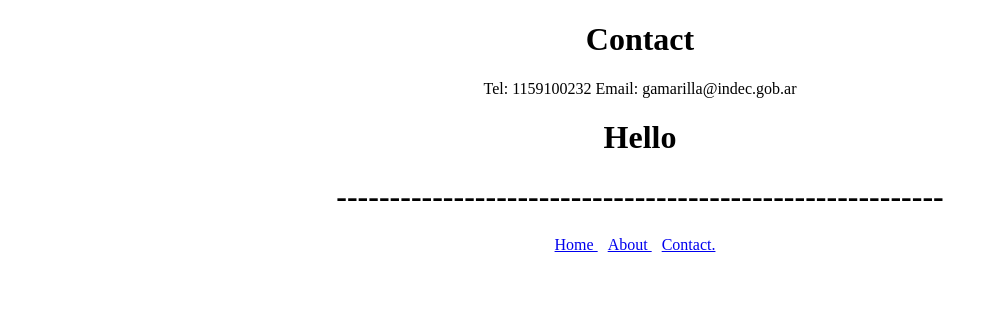
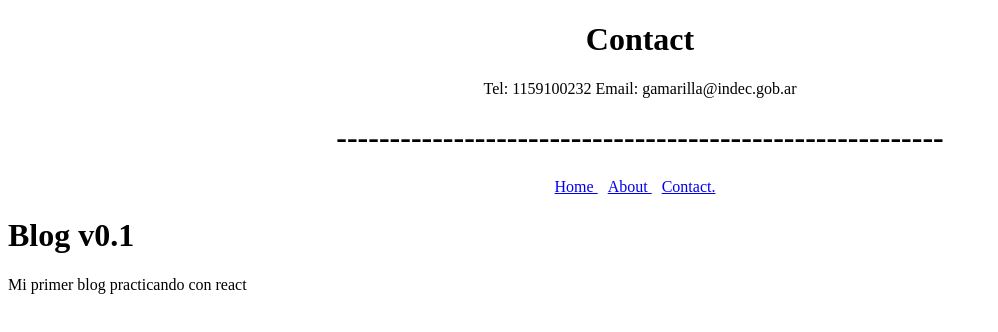
Before and after one commit to gastonamarilla/Blog-v0.1, a React (Create React App) app: page /contact in a window 1280 px wide. Shown: the top 332 px of the page, without its empty margins (0-998 px from the left). Built offline with nearby package versions, Linux system fonts and the light colour scheme.

Commit message:
Utilizando Props en react

```diff
--- a/src/App.js
+++ b/src/App.js
@@ -5,13 +5,16 @@ import About from './pages/About';
 import Contact from './pages/Contact';
 import Header from './components/Header';
 import './styles.css';
+import PostList from './components/PostList';
 
 
 
 class App extends Component{
   render(){
 return(
+
 <Router>
+
   <div>
     <Switch>
             <Route exact path="/" component={Home} />
@@ -21,7 +24,9 @@ return(
     </Switch>
   <Header/>
   </div>
+  <PostList/>
 </Router>
+
 
 );
 }
--- a/src/components/Header.js
+++ b/src/components/Header.js
@@ -6,9 +6,10 @@ import {Link} from  "react-router-dom";
 class Header extends Component {
 render(){
 return(
+
     <header>
     <div>
-        <h1>Hello</h1>
+
         <h1>---------------------------------------------------------</h1>
         <nav className="nav">
             <Link to= "/">Home </Link>
@@ -17,6 +18,8 @@ return(
         </nav>
     </div>
     </header>
+
+
 )
 }
 }
--- /dev/null
+++ b/src/components/PostItem.js
@@ -0,0 +1,18 @@
+import React from 'react';
+import PropTypes from 'prop-types';
+
+
+const PostItem = props => {
+    return(
+        <div>
+            <h1>{props.title}</h1>
+            <p>{props.content}</p>
+        </div>
+    );
+};
+
+PostItem.propTypes = {
+    title: PropTypes.string.isRequired,
+    content:  PropTypes.string.isRequired
+
+}; export default PostItem;
--- /dev/null
+++ b/src/components/PostList.js
@@ -0,0 +1,16 @@
+import React, {Component} from 'react';
+import PostItem from './PostItem';
+
+
+class PostList extends Component {
+    render(){
+        return(
+            <div>
+                <PostItem
+                    title = "Blog v0.1"
+                    content="Mi primer blog practicando con react"/>
+            </div>
+        )
+    }
+}
+export default PostList;
--- a/src/pages/Home.js
+++ b/src/pages/Home.js
@@ -1,5 +1,5 @@
 import React, { Component } from 'react';
-import logo_blog from "../logo_blog.png";
+import logo_blog from "../images/logo_blog.png";
 class Home extends Component {
 render(){
 return(
--- a/src/styles.css
+++ b/src/styles.css
@@ -7,3 +7,9 @@ header {
 .nav a{
     margin-right: 10px;
 }
+
+style {
+
+    background-color: gray;
+
+}
```
Also changed, not shown: src/images/logo_blog.png (renamed from src/logo_blog.png).
